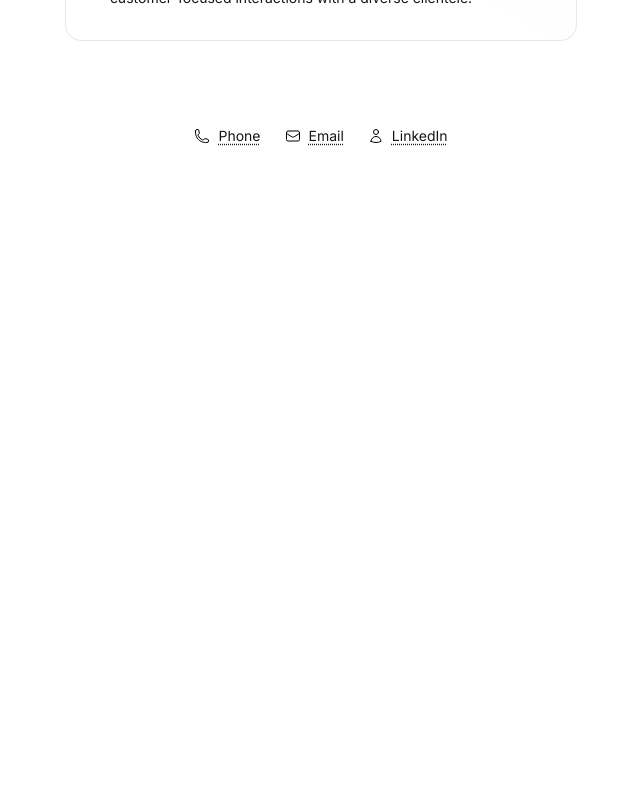
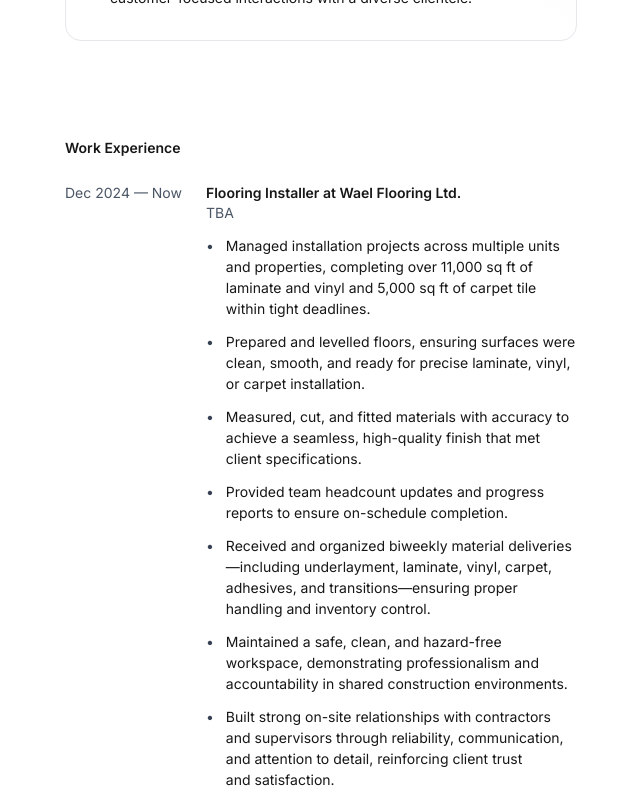
Before and after one commit to peddi-togo/faisalpedro.com, a Next.js app: page / in a window 1280 px wide. Shown: the part 640-1440 px from the top of the page, without its empty margins (319-959 px from the left). Before the commit the page ends 822 px from the top, so only its background shows below. Built offline with nearby package versions, Linux system fonts and the light colour scheme.

Commit message:
add work experience

```diff
--- a/app/data.json
+++ b/app/data.json
@@ -11,7 +11,7 @@
       "job_title": "Flooring Installer",
       "company": "Wael Flooring Ltd.",
       "from": "Dec 2024",
-      "to": "Present",
+      "to": "Now",
       "achievements": [
         "Managed installation projects across multiple units and properties, completing over 11,000 sq ft of laminate and vinyl and 5,000 sq ft of carpet tile within tight deadlines.",
         "Prepared and levelled floors, ensuring surfaces were clean, smooth, and ready for precise laminate, vinyl, or carpet installation.",
--- a/app/page.js
+++ b/app/page.js
@@ -1,10 +1,11 @@
-import Button from "@/components/button";
 import ProfessionalHighlights from "@/components/professional-highlights";
+import WorkExperience from "@/components/work-experience";
 
 export default function Home() {
   return (
     <main className="px-3">
       <ProfessionalHighlights />
+      <WorkExperience />
     </main>
   );
 }
--- /dev/null
+++ b/components/work-experience.js
@@ -0,0 +1,45 @@
+import Heading from "./heading";
+import data from "@/app/data.json";
+
+export default function WorkExperience() {
+  const experiences = data.work_experience;
+
+  return (
+    <section className="max-w-lg py-12 mx-auto">
+      <Heading level={2} className="mb-6">
+        Work Experience
+      </Heading>
+      <div className="space-y-8">
+        {experiences.map((exp, index) => (
+          <div
+            key={index}
+            className="grid grid-cols-1 md:grid-cols-[max-content_1fr] gap-2 md:gap-6"
+          >
+            {/* First column: Date range */}
+            <div className="text-gray-600">
+              {exp.from} — {exp.to}
+            </div>
+
+            {/* Second column: Details */}
+            <div>
+              <h3 className="font-semibold">
+                {exp.job_title} at {exp.company}
+              </h3>
+              <p className="text-gray-600 text-sm mb-3">
+                {exp.location || "TBA"}
+              </p>
+              <ul className="space-y-3">
+                {exp.achievements.map((achievement, idx) => (
+                  <li key={idx} className="flex gap-3">
+                    <span className="text-gray-700">•</span>
+                    <span>{achievement}</span>
+                  </li>
+                ))}
+              </ul>
+            </div>
+          </div>
+        ))}
+      </div>
+    </section>
+  );
+}
```
